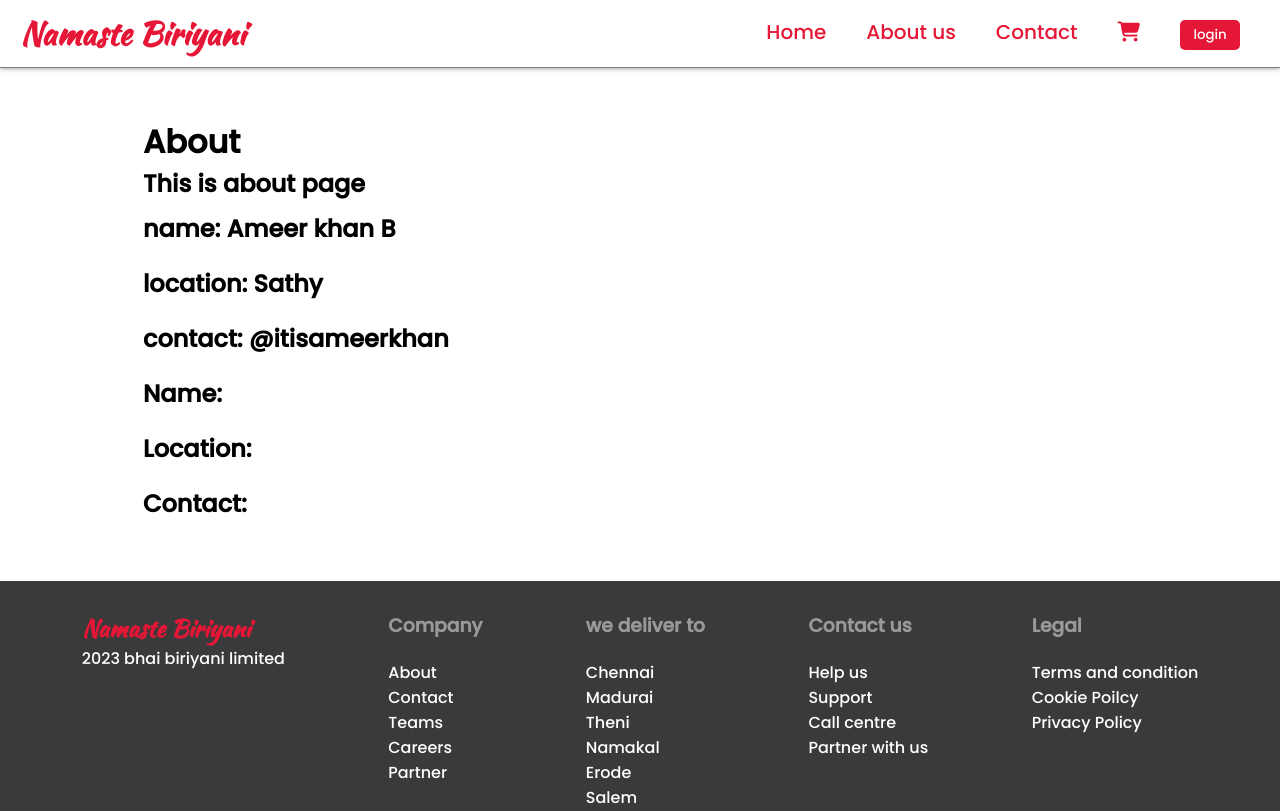
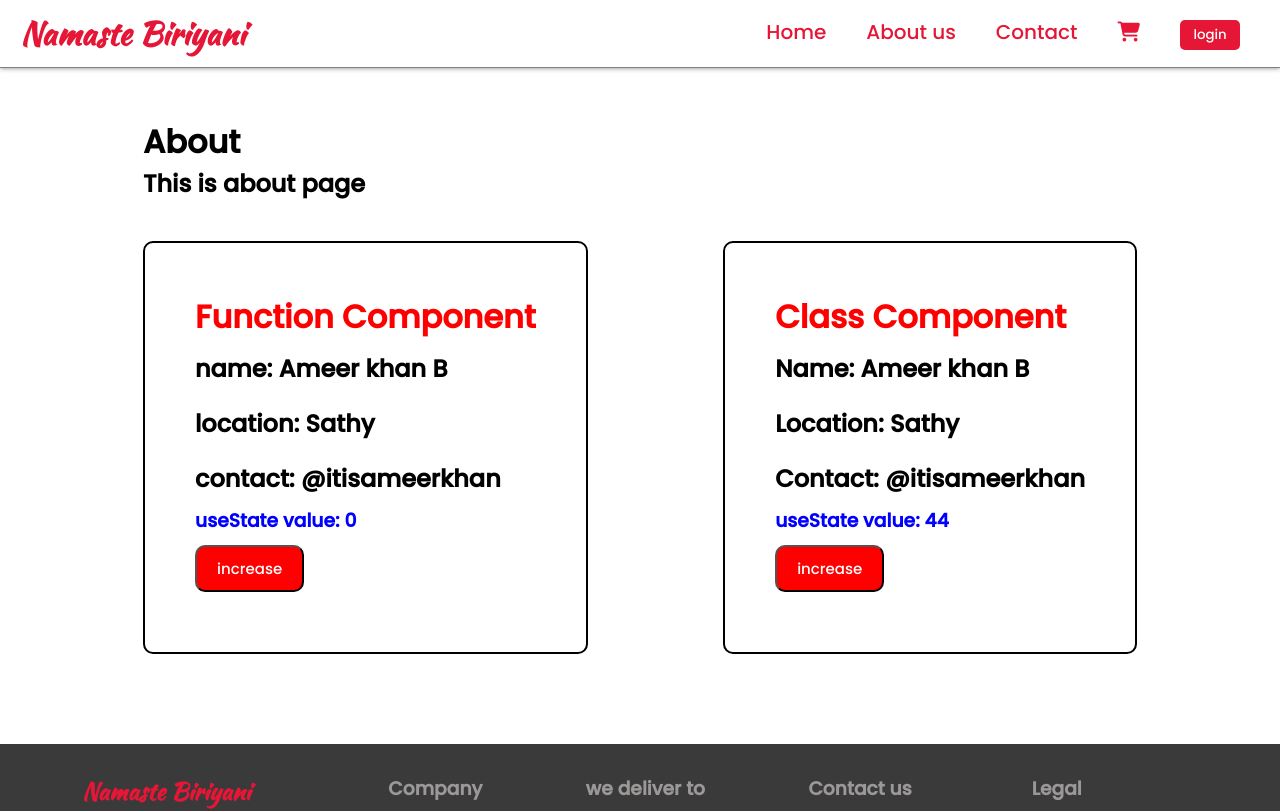
Before and after one commit to ameerkhan01/namaste-react, a React (Vite) app: page /about in a window 1280 px wide. Shown: the top 811 px of the page. Built offline with nearby package versions, Linux system fonts and the light colour scheme.

Commit message:
20/09/2023 21:12

```diff
--- a/src/Components/About/About.css
+++ b/src/Components/About/About.css
@@ -2,3 +2,24 @@
 {
     margin: 50px 143px;
 }
+.components-container
+{
+    display: flex;
+    justify-content: space-between;
+    padding:40px 0;
+}
+.state-btn
+{
+    padding:10px 20px;
+    border-radius: 10px;
+    font-size: 15px;
+    margin: 10px 0;
+    background-color: red;
+    color:white;
+    cursor: pointer;
+    outline: none;
+}
+h3
+{
+    color:blue;
+}
--- a/src/Components/About/About.jsx
+++ b/src/Components/About/About.jsx
@@ -5,17 +5,21 @@ import './About.css';
 import UserClass from "../User/UserClass";
 
 const About = () => {
+
     const details = {
         name: 'Ameer khan B',
         location: 'Sathy',
         contact: '@itisameerkhan'
     }
+
     return (
         <div className="about">
             <h1>About</h1>
             <h2>This is about page</h2>
-            <User details={details} />
-            <UserClass details={details} />
+            <div className="components-container">
+                <User details={details} />
+                <UserClass details={details} />
+            </div>
         </div>
     )
 }
--- a/src/Components/User/User.css
+++ b/src/Components/User/User.css
@@ -2,3 +2,9 @@
 {
     padding:10px 0;
 }
+.user-card
+{
+    border:2px solid black;
+    padding:50px;
+    border-radius: 10px;
+}
--- a/src/Components/User/User.jsx
+++ b/src/Components/User/User.jsx
@@ -1,14 +1,20 @@
 import React from "react";
 import './User.css'
+import { useState } from "react";
 
 const User = (props) => {
 
     const {details} = props;
+    const [value, setValue] = useState(0);
+
     return (
         <div className="user-card">
+            <h1 style={{color:'red'}} >Function Component</h1>
             <h2>name: {details.name}</h2>
             <h2>location: {details.location}</h2>
             <h2>contact: {details.contact}</h2>
+            <h3>useState value: {value}</h3>
+            <button onClick={() => setValue(value+1)} className="state-btn">increase</button>
         </div>
     )
 }
--- a/src/Components/User/UserClass.jsx
+++ b/src/Components/User/UserClass.jsx
@@ -1,21 +1,43 @@
 import React from 'react'
-import './User.css'
+import './User.css';
+import { useState } from 'react';
 
 class UserClass extends React.Component {
 
     constructor(props) {
         super(props);
+        this.state = {
+            count:44
+        }
+    }
+
+    componentDidMount() {
+        console.log('component mounted')
     }
 
     render() {
+        const {name, location, contact} = this.props.details;
+        const {count} = this.state;
+
         return (
             <div className="user-card">
-                <h2>Name: {this.props.name}</h2>
-                <h2>Location: {this.props.location}</h2>
-                <h2>Contact: {this.props.contact}</h2>
+                <h1  style={{color:'red'}}>Class Component</h1>
+                <h2>Name: {name}</h2>
+                <h2>Location: {location}</h2>
+                <h2>Contact: {contact}</h2>
+                <h3>useState value: {count}</h3>
+                <button
+                    className="state-btn"
+                    onClick={()=> {
+                        this.setState({count: this.state.count+1})
+                    }}>
+                        increase
+                </button>
             </div>
         )
     }
 }
 
+console.log(new UserClass());
+
 export default UserClass;
```
